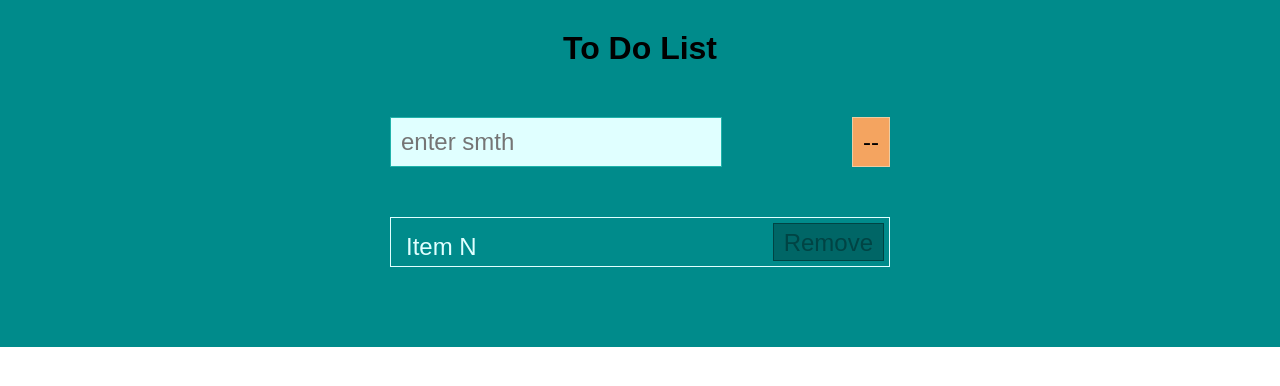
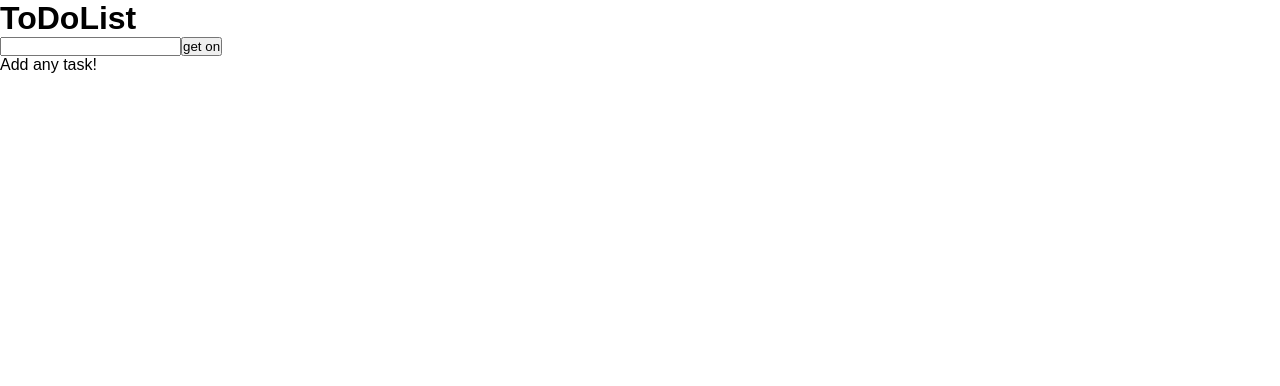
Before and after one commit to iGlitchime/todo_react_application, a React (Create React App) app: page / in a window 1280 px wide. Shown: the top 386 px of the page. Built offline with nearby package versions, Linux system fonts and the light colour scheme.

Commit message:
done with input & array of tasks

```diff
--- a/src/App.js
+++ b/src/App.js
@@ -1,37 +1,38 @@
 import React, { Component } from 'react';
 import './App.css';
-import { InputComponent } from './components/InputComponent';
-import { TasksList } from './components/TasksList';
 
-
-let TasksArray = [{index: 0, value: 'first'}, {index: 1, value: 'second'}, {index: 2, value: 'third'}];
-
-
-
-
-
+import InputContainer from './container/InputContainer';
+import TasksItem from './container/TasksItem';
 
 class App extends Component {
+    constructor() {
+        super();
+
+        this.state = {
+            data: null
+        }
+    }
+
+    testConsole = (value) => {
+        this.setState({ data: value });
+        console.log(value);
+    };
+
+    drawTaskItems = () => {
+
+    };
 
     render() {
         return (
-            <div className="App">
-                <h1 className="App__header">{content.title}</h1>
+            <div>
+                <h1>ToDoList</h1>
+                <InputContainer nameButton={'get on'} test={this.testConsole} />
 
-                <InputComponent buttonName={content.addButton}></InputComponent>
-                <TasksList {...content}>
-                </TasksList>
+                <TasksItem test={this.state.data} />
+
             </div>
         );
     }
 }
 
-const content = {
-    title: 'To Do List',
-    addButton: 'Add',
-    removeButton: 'Remove',
-    taskItem: 'Item N'
-};
-
-
 export default App;
--- a/src/components/InputComponent.js
+++ /dev/null
@@ -1,21 +0,0 @@
-import React from 'react';
-
-export class InputComponent extends React.Component {
-
-    addItem(props) {
-        console.log(props);
-    }
-
-    render() {
-
-        return (
-            <div className="App__child">
-                <div className="App__input">
-                    <input className="App__input-field" type="text" placeholder="enter smth"/>
-                </div>
-                <button className="App__input-button" onClick={this.addItem}> -- {this.props.addButton}</button>
-            </div>
-        );
-    }
-
-}
--- a/src/components/TasksItem.js
+++ /dev/null
@@ -1,21 +0,0 @@
-/**
- * Created by IATS on 07.02.2018.
- */
-import React from 'react';
-
-export class TasksItem extends React.Component{
-
-
-
-    render(){
-        //console.log(this.props.content.buttonName);
-        //console.log(this.props.content.taskItem);
-        //console.log(this.props.content.children);
-        return(
-            <div className="App__tasksItem">
-                <div className="App__tasksItemTxt">{this.props.taskItem}</div>
-                <button className="App__tasksItemBtn">{this.props.removeButton}</button>
-            </div>
-        );
-    }
-}
--- /dev/null
+++ b/src/container/InputContainer.js
@@ -0,0 +1,47 @@
+/**
+ * Created by IATS on 09.02.2018.
+ */
+import React from 'react';
+
+export default class InputContainer extends React.Component{
+
+    constructor() {
+        super();
+
+        this.state = {
+            inputData: [],
+            inputValue: ''
+        };
+    }
+
+    handleValue = (event)=>{
+        this.setState({ inputValue: event.target.value });
+    };
+
+    handleSubmit = (event) => {
+        event.preventDefault();
+
+        let { inputData, inputValue } = this.state;
+        if(inputValue.length > 0){
+            this.setState({ inputData: [...inputData, inputValue ] },
+                ()=>{this.dispatchData()}
+            );
+        }else{
+            console.log("Namah Shivaya");
+        }
+    };
+    dispatchData = ()=>{
+        this.props.test(this.state.inputData);
+    };
+
+    render(){
+        return (
+            <div>
+                <form onSubmit={this.handleSubmit}>
+                    <input onChange={this.handleValue} value={this.state.inputValue}  type="text"/>
+                    <button type="submit">{this.props.nameButton}</button>
+                </form>
+            </div>
+        );
+    }
+}
--- /dev/null
+++ b/src/container/TasksItem.js
@@ -0,0 +1,18 @@
+/**
+ * Created by IATS on 10.02.2018.
+ */
+import React from 'react';
+
+export default class TasksItem extends React.Component{
+
+
+    render(){
+        console.log(this.props);
+        return(
+            <div>
+                <label>{this.props.test ? this.props.test : 'Add any task!'}</label>
+            </div>
+
+        );
+    }
+}
--- a/src/components/TasksList.js
+++ b/src/container/TasksList.js
@@ -5,11 +5,13 @@ import React from 'react';
 import { TasksItem } from './TasksItem';
 
 export class TasksList extends React.Component{
+
+
     render(){
         //console.log(this.props);
         return (
             <div className="App__tasksList">
-                <TasksItem {...this.props}></TasksItem>
+                <TasksItem  />
             </div>
         );
     }
```
